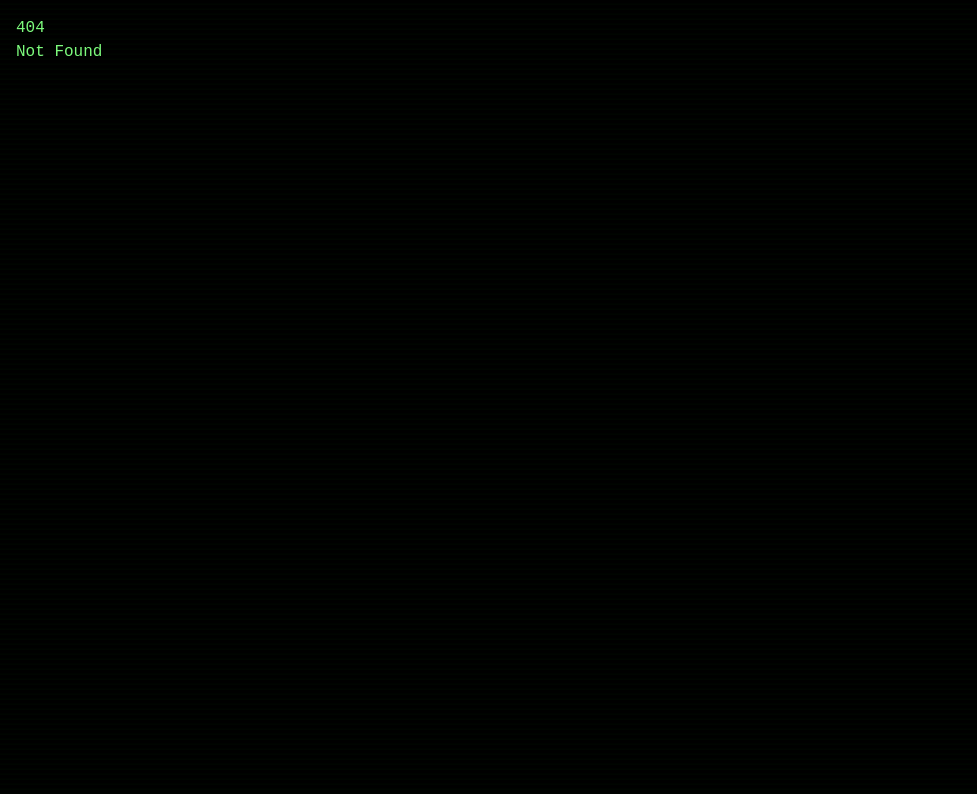
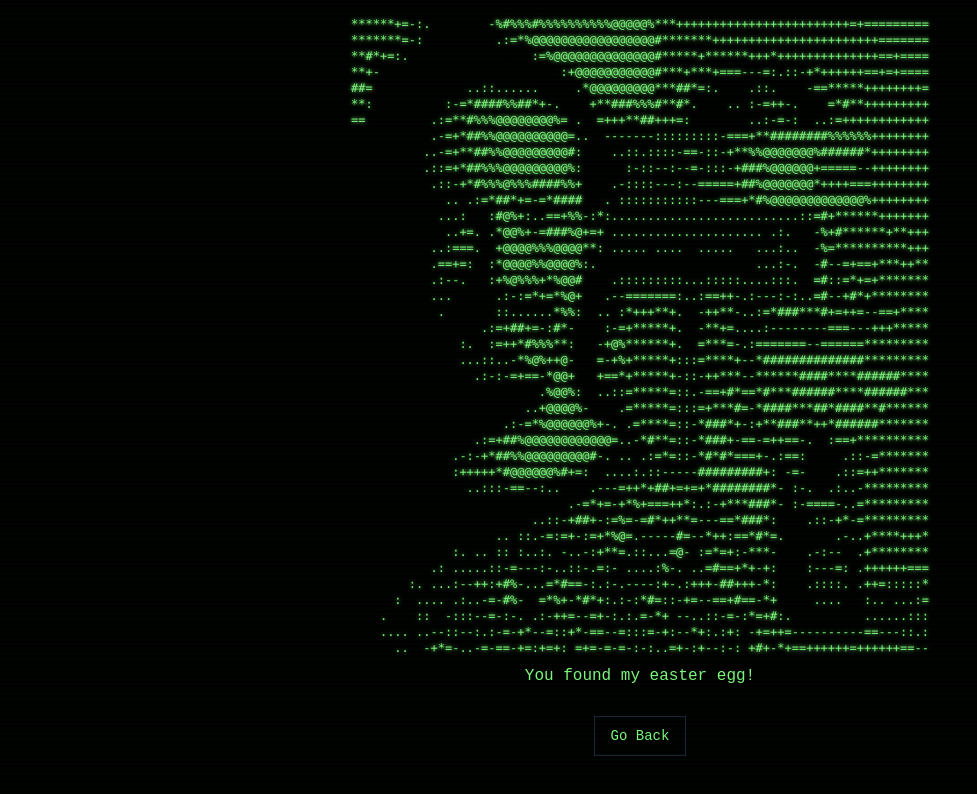
Before and after one commit to emanuele-moricci/personal-website, a SvelteKit app: page /easter-egg in a window 1280 px wide. Before the commit this address had no page. Shown: the top 794 px of the page, without its empty margins (0-977 px from the left). Built offline with nearby package versions, Linux system fonts and the light colour scheme; a web font is replaced by a local one.

Commit message:
Created a fun Easter Egg page!

```diff
--- a/src/routes/+page.svelte
+++ b/src/routes/+page.svelte
@@ -47,7 +47,7 @@ $$$$$$$$\ $$ | $$ | $$ |\$$$$$$$ |$$ |  $$ |\$$$$$$  |\$$$$$$$\ $$ |\$$$$$$$\
                 <span class="flex items-center gap-2"><GitBranch size={16} />main</span>
             </span>
             <span class="ml-2">
-                routes/+page.svelte
+                routes/+page.svelt<a href="/easter-egg" class="hover:underline">e</a>
             </span>
         </span>
         <span class="flex items-center">
--- /dev/null
+++ b/src/routes/easter-egg/+page.svelte
@@ -0,0 +1,51 @@
+<script lang="ts">
+import { Button } from "$lib/components/ui/button/index.js";
+import { m } from "@/paraglide/messages.js";
+</script>
+
+<div class="size-screen flex flex-col justify-center items-center gap-2 delay-[0.15s] opacity-0 animate-terminal-open">
+    <p class="text-xs font-mono whitespace-pre animate-glow">
+******+=-:.        -%#%%%#%%%%%%%%%%@@@@@%***++++++++++++++++++++++++=+=========
+*******=-:          .:=*%@@@@@@@@@@@@@@@@@#*******+++++++++++++++++++++++=======
+**#*+=:.                 :=%@@@@@@@@@@@@@@#*****+******+++*++++++++++++++==+====
+**+-                         :+@@@@@@@@@@@#***+***+===---=:.::-+*++++++==+=+====
+##=             ..::......     .*@@@@@@@@@***##*=:.    .::.    -==*****++++++++=
+**:          :-=*####%%##*+-.    +**###%%%#**#*.    .. :-=++-.    =*#**+++++++++
+==         .:=**#%%%@@@@@@@@%= .  =+++**##+++=:        ..:-=-:  ..:=++++++++++++
+           .-=+*##%%@@@@@@@@@@=..  -------:::::::::-===+**########%%%%%%++++++++
+          ..-=+**##%%@@@@@@@@@#:    ..::.::::-==-::-+**%%@@@@@@@%######*++++++++
+          .::=+*##%%%@@@@@@@@@%:      :-::--:--=-:::-+###%@@@@@@+=====--++++++++
+           .::-+*#%%%@%%%####%%+    .-::::---:--=====+##%@@@@@@@*++++===++++++++
+             .. .:=*##*+=-=*####   . :::::::::::---===+*#%@@@@@@@@@@@@@%++++++++
+            ...:   :#@%+:..==+%%-:*:..........................::=#+******+++++++
+             ..+=. .*@@%+-=###%@+=+ ..................... .:.   -%+#******+**+++
+           ..:===.  +@@@@%%%@@@@**: ..... ....  .....   ...:..  -%=**********+++
+           .==+=:  :*@@@@%%@@@@%:.                      ...:-.  -#--=+==+***++**
+           .:--.   :+%@%%%+*%@@#    .:::::::::...:::::....:::.  =#::=*+=+*******
+           ...      .:-:=*+=*%@+   .--=======:..:==++-.:---:-:..=#--+#*+********
+            .       ::......*%%:  .. :*+++**+.  -++**-..:=*###***#+=++=--==+****
+                  .:=+##+=-:#*-    :-=+*****+.  -**+=....:--------===---+++*****
+               :.  :=++*#%%%**:   -+@%******+.  =***=-.:=======--======*********
+               ...::..-*%@%++@-   =-+%+*****+:::=****+--*##############*********
+                 .:-:-=+==-*@@+   +==*+*****+-::-++***--******####****######****
+                          .%@@%:  ..::=*****=::.-==+#*==*#***######****######***
+                        ..+@@@@%-    .=*****=:::=+***#=-*####***##*####**#******
+                     .:-=*%@@@@@@%+-. .=****=::-*###*+-:+**###**++*######*******
+                 .:=+##%@@@@@@@@@@@@=..-*#**=::-*###+-==-=++==-.  :==+**********
+              .-:-+*##%%@@@@@@@@@#-. .. .:=*=::-*#*#*===+-.:==:     .::-=*******
+              :+++++*#@@@@@@%#+=:  ....:.::-----#########+: -=-    .::=++*******
+                ..:::-==--:..    .---=++*+##+=+=+*########*- :-.  .:..-*********
+                              .-=*+=-+*%+===++*:.:-+***###*- :-====-..=*********
+                         ..::-+##+-:=%=-=#*++**=---==*###*:    .::-+*-=*********
+                    .. ::.-=:=+-:=+*%@=.-----#=--*++:==*#*=.       .-..+****+++*
+              :. .. :: :..:. -..-:+**=.::...=@- :=*=+:-***-    .-:--  .+********
+           .: .....::-=---:-..::-.=:- ....:%-. ..=#==+*+-+:    :---=: .++++++===
+        :. ...:--++:+#%-...=*#==-:.:-.----:+-.:+++-##+++-*:    .::::. .++=:::::*
+      :  .... .:..-=-#%-  =*%+-*#*+:.:-:*#=::-+=--==+#==-*+     ....   :.. ...:=
+    .    ::  -:::--=-:-. .:-++=--=+-:.:.=-*+ --..::-=-:*=+#:.          ......:::
+    .... ..--::--:.:-=-+*--=::+*-==--=:::=-+:--*+:.:+: -+=++=----------==---::.:
+      ..  -+*=-..-=-==-+=:+=+: =+=-=-=-:-:..=+-:+--:-: +#+-*+==++++++=++++++==--
+    </p>
+    <p>You found my easter egg!</p>
+    <Button class="mt-5" variant="outline" href="/">Go Back</Button>
+</div>
```
Also changed, not shown: src/routes/+layout.svelte (line endings or trailing spaces).
